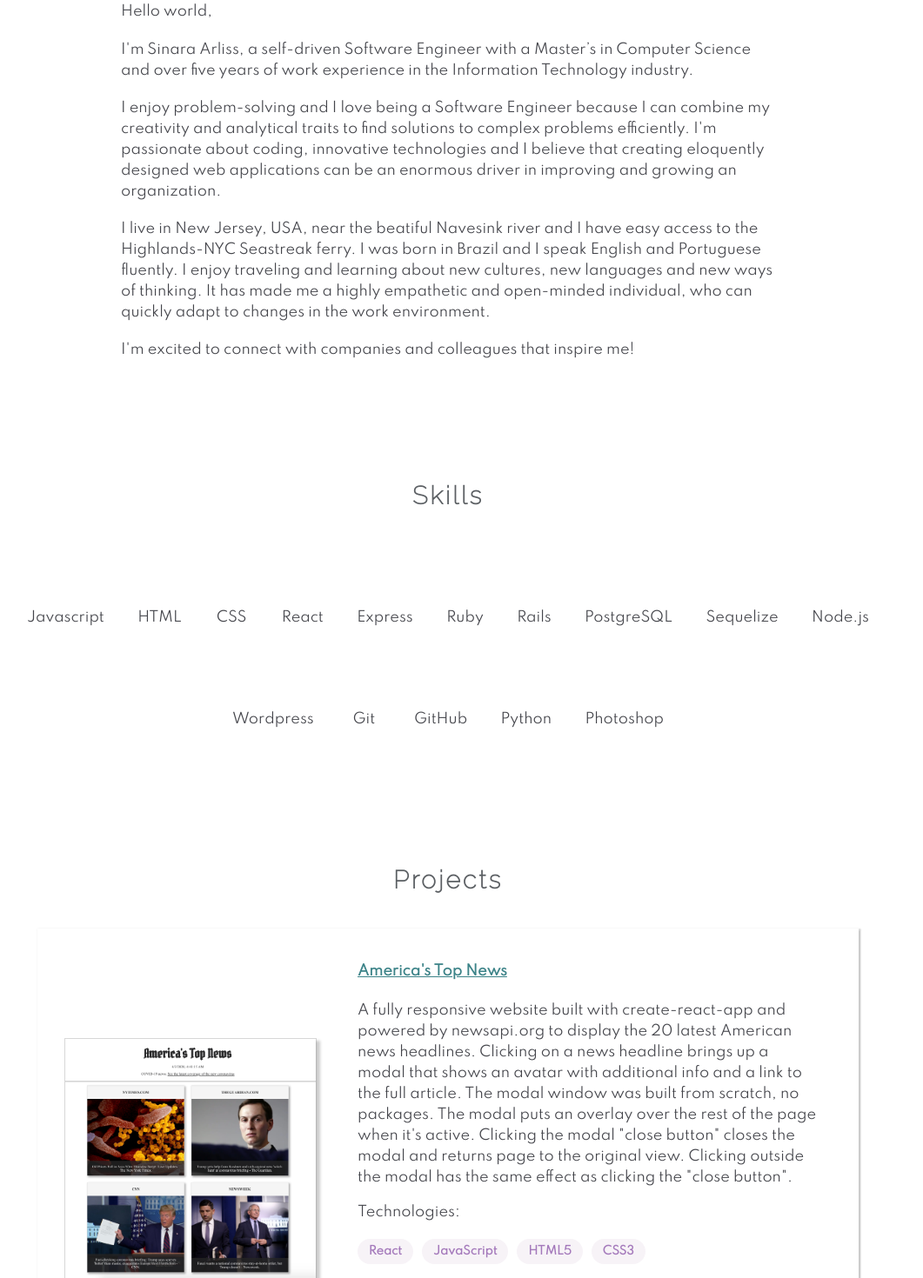
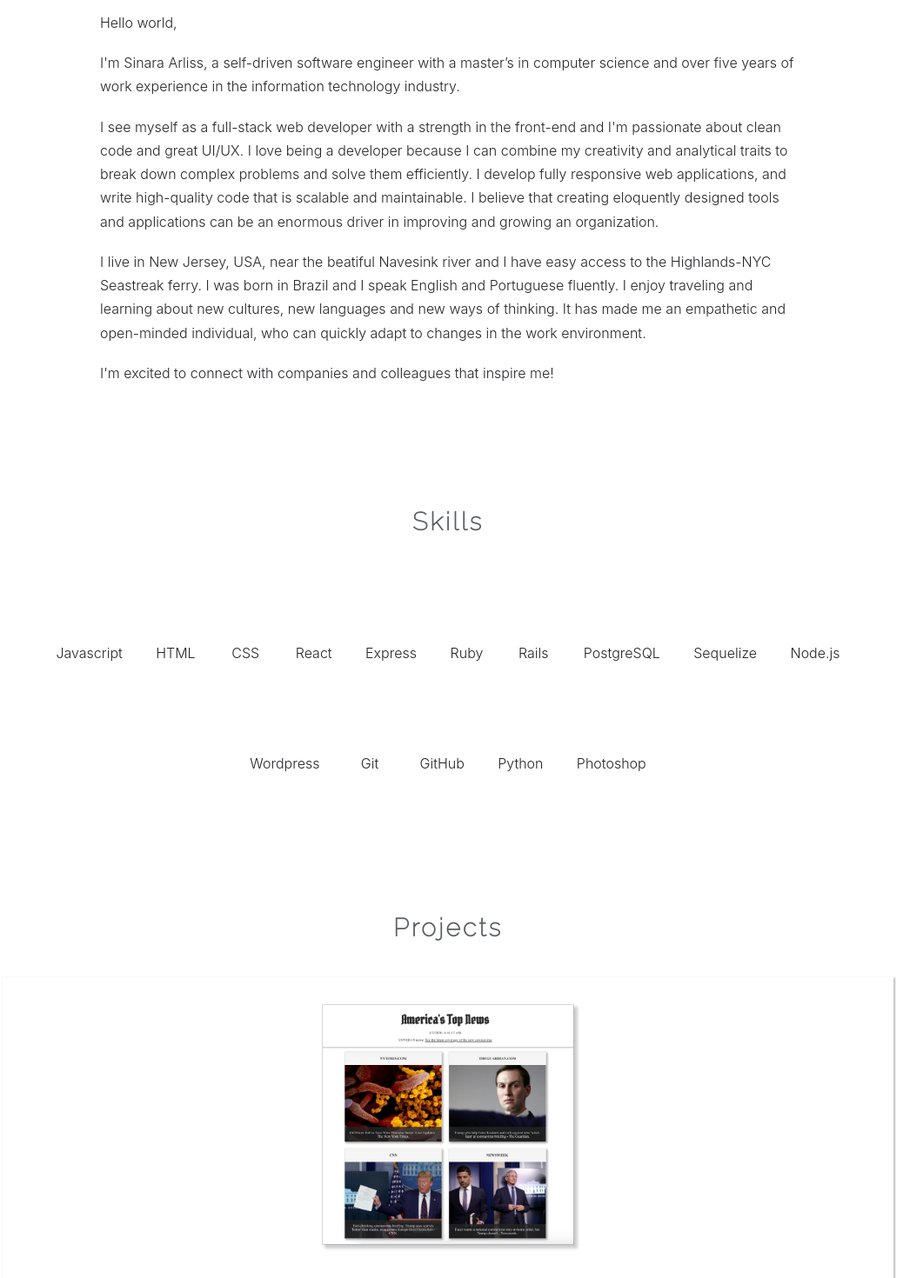
Before and after one commit to SArliss/sarliss-portfolio, a React (Create React App) app: page / in a window 1280 px wide. Shown: the part 1240-2710 px from the top of the page at 87% size, without its empty margins (125-1186 px from the left). Built offline with nearby package versions, Linux system fonts and the light colour scheme; some icons are missing.

Commit message:
Updated about me and footer sections

```diff
--- a/src/App.css
+++ b/src/App.css
@@ -9,10 +9,10 @@ html {
 
 .App {
   display: block;
-  font-family: 'Spartan', serif;
-  font-weight: 200;
-  line-height: 1.5em;
-  color: rgb(68, 69, 75);
+  font-family: -apple-system, BlinkMacSystemFont, 'Segoe UI', Roboto, Oxygen, Ubuntu, Cantarell, 'Open Sans', 'Helvetica Neue', sans-serif;
+  font-weight: 300;
+  line-height: 1.7em;
+  color: rgb(37, 38, 41);
   animation: fadein 2s;
 }
 
@@ -219,7 +219,7 @@ nav {
 
 #about-sinara p {
   text-align: left;
-  max-width: 47em;
+  max-width: 50em;
   margin: 0 auto;
   padding: 0.6em;
 }
@@ -239,8 +239,8 @@ nav {
 
 .about-sinara-summary p:first-child{
   color: purple;
-  font-family: -apple-system, BlinkMacSystemFont, 'Segoe UI', Roboto, Oxygen, Ubuntu, Cantarell, 'Open Sans', 'Helvetica Neue', sans-serif;
-}
+  font-size: larger;
+;}
 
 /* SKILLS SECTION  */
 
@@ -318,9 +318,9 @@ nav {
 }
 
 .single-project-right {
-  max-width: 33em;
+  max-width: 45em;
   margin: 0 auto;
-  padding: 0 2em 2em 2em;
+  padding: 0 1em 1em 1em;
   text-align: left;
 }
 
@@ -337,7 +337,7 @@ nav {
  padding: 0.2em 1em;
  font-size: 0.8em;
  color: #a479bb;
- font-weight: 600;
+ font-weight: 500;
  border: 0 solid rgba(174,136,173,.2);
  background-color: rgba(174,136,173,.1);
  border-radius: 100px;
@@ -365,6 +365,16 @@ nav {
   margin-right: 0.6em;
 }
 
+.project-title a{
+  font-family: 'Raleway', sans-serif;
+  font-size: 1.2em;
+  text-decoration: none;
+}
+
+.project-title a:hover{
+  text-decoration: underline;
+}
+
 /* RESUME SECTION  */
 
 #resume-icon {
@@ -385,18 +395,15 @@ nav {
 
 /* CONTACT SECTION  */
 
-.social-media {
+#contact {
   text-align: center;
   margin-bottom: 2em;
-}
-
-.social-media h3 {
-  padding-top: 0.5em;
-  margin-top: 0;
+  display: flex;
+  flex-direction: column;
 }
 
 .email-wrapper {
-  margin: 2.5em auto;
+  margin: 1em auto;
 }
 
 .email-wrapper a {
@@ -413,24 +420,14 @@ nav {
   background-color: rgb(82, 179, 177);
 }
 
-.social-media-icons a svg {
-  margin: 0.5em;
-  border-radius: 50%;
-  transition: 0.5s ease-in-out;
-}
-
-.social-media-icons a svg:hover {
-  fill: rgb(82, 179, 177);
-}
-
 /* FOOTER */
 
-footer {
+.footer-wrapper {
   text-align: center;
   font-size: 0.9em;
-  padding: 1.5em;
+  padding: 0 0 2em;
   color: white;
-  background-color: rgba(77, 83, 95, 0.8);
+  background-color: #414345;
 }
 
 footer a {
@@ -446,7 +443,8 @@ footer a:hover {
 .top-sign {
   text-align: center;
   font-size: 1em;
-  padding: 1em;
+  padding: 0.5em;
+  margin: 0 auto;
   color: white;
   background-color:  rgb(82, 179, 177);
 }
@@ -457,6 +455,22 @@ footer a:hover {
 
 .top-sign a:hover {
   color: rgb(6, 37, 6);
+}
+
+.social-media-icons {
+  text-align: center;
+  margin: 1em auto 0 auto;
+}
+
+.social-media-icons a svg {
+  margin: 0.5em;
+  border-radius: 50%;
+  fill:white;
+  transition: 0.5s ease-in-out;
+}
+
+.social-media-icons a svg:hover {
+  fill: rgb(82, 179, 177);
 }
 
 
@@ -501,7 +515,7 @@ footer a:hover {
   #about-sinara p {
     text-align: left;
     margin: 0 auto;
-    padding: 0.4em 0.3em;
+    padding: 0.4em 0em;
   }
 
   .development-icons{
@@ -524,7 +538,7 @@ footer a:hover {
   }
 
   .single-project-right {
-    padding: 0 0.3em 0.5em 0.5em;
+    padding: 0 0.2em 0.5em 0.2em;
   }
 
   #resume-icon {
--- a/src/Components/About.js
+++ b/src/Components/About.js
@@ -18,12 +18,13 @@ function About() {
 
             <p>Hello world,</p>
 
-            <p>I'm Sinara Arliss, a self-driven Software Engineer with a Master’s in Computer Science and over five years of work experience in the Information Technology industry.</p>
+            <p>I'm Sinara Arliss, a self-driven software engineer with a master’s in computer science and over five years of work experience in the information technology industry.</p>
 
-            <p>I enjoy problem-solving and I love being a Software Engineer because I can combine my creativity and analytical traits to find solutions to complex problems efficiently.
-            I'm passionate about coding, innovative technologies and I believe that creating eloquently designed web applications can be an enormous driver in improving and growing an organization.</p>
+            <p> I see myself as a full-stack web developer with a strength in the front-end and I'm passionate about clean code and great UI/UX. I love being a developer because I can combine my creativity and analytical traits to break down complex problems and solve them efficiently.
+            I develop fully responsive web applications, and write high-quality code that is scalable and maintainable.
+            I believe that creating eloquently designed tools and applications can be an enormous driver in improving and growing an organization.</p>
 
-            <p>I live in New Jersey, USA, near the beatiful Navesink river and I have easy access to the Highlands-NYC Seastreak ferry. I was born in Brazil and I speak English and Portuguese fluently. I enjoy traveling and learning about new cultures, new languages and new ways of thinking. It has made me a highly empathetic and open-minded individual,
+            <p>I live in New Jersey, USA, near the beatiful Navesink river and I have easy access to the Highlands-NYC Seastreak ferry. I was born in Brazil and I speak English and Portuguese fluently. I enjoy traveling and learning about new cultures, new languages and new ways of thinking. It has made me an empathetic and open-minded individual,
               who can quickly adapt to changes in the work environment.</p>
 
             <p>I'm excited to connect with companies and colleagues that inspire me!</p>
--- a/src/Components/Contact.js
+++ b/src/Components/Contact.js
@@ -3,25 +3,15 @@ import React from 'react'
 function Contact() {
   return (
     <div id="contact" className="section-wrapper">
-      <div className="social-media">
-        <h3>Let's Connect</h3>
-        <div>
 
-          <div className="email-wrapper">
-            <a href="mailto: sinaraarliss@gmail.com" target="_blank" rel="noopener noreferrer">sinaraarliss@gmail.com</a>
-          </div>
+      <div className="contact-title">
+        <h3>Contact</h3>
+      </div>
 
-          <div className="social-media-icons">
-            <a href="https://www.linkedin.com/in/sinaraarliss/" target="_blank" rel="noopener noreferrer">
-              <svg xmlns="http://www.w3.org/2000/svg" fill="#0E76A8" width="70" height="70" viewBox="0 0 24 24"><path d="M12 0c-6.627 0-12 5.373-12 12s5.373 12 12 12 12-5.373 12-12-5.373-12-12-12zm-2 16h-2v-6h2v6zm-1-6.891c-.607 0-1.1-.496-1.1-1.109 0-.612.492-1.109 1.1-1.109s1.1.497 1.1 1.109c0 .613-.493 1.109-1.1 1.109zm8 6.891h-1.998v-2.861c0-1.881-2.002-1.722-2.002 0v2.861h-2v-6h2v1.093c.872-1.616 4-1.736 4 1.548v3.359z" /></svg>
-            </a>
-            <a href="https://github.com/SArliss" target="_blank" rel="noopener noreferrer">
-              <svg xmlns="http://www.w3.org/2000/svg" width="70" height="70" viewBox="0 0 24 24"><path d="M12 0c-6.626 0-12 5.373-12 12 0 5.302 3.438 9.8 8.207 11.387.599.111.793-.261.793-.577v-2.234c-3.338.726-4.033-1.416-4.033-1.416-.546-1.387-1.333-1.756-1.333-1.756-1.089-.745.083-.729.083-.729 1.205.084 1.839 1.237 1.839 1.237 1.07 1.834 2.807 1.304 3.492.997.107-.775.418-1.305.762-1.604-2.665-.305-5.467-1.334-5.467-5.931 0-1.311.469-2.381 1.236-3.221-.124-.303-.535-1.524.117-3.176 0 0 1.008-.322 3.301 1.23.957-.266 1.983-.399 3.003-.404 1.02.005 2.047.138 3.006.404 2.291-1.552 3.297-1.23 3.297-1.23.653 1.653.242 2.874.118 3.176.77.84 1.235 1.911 1.235 3.221 0 4.609-2.807 5.624-5.479 5.921.43.372.823 1.102.823 2.222v3.293c0 .319.192.694.801.576 4.765-1.589 8.199-6.086 8.199-11.386 0-6.627-5.373-12-12-12z" /></svg>
-            </a>
+      <div className="email-wrapper">
+        <a href="mailto: sinaraarliss@gmail.com" target="_blank" rel="noopener noreferrer">sinaraarliss@gmail.com</a>
+      </div>
 
-          </div>
-        </div>
-      </div>
     </div>
   )
 }
--- a/src/Components/Footer.js
+++ b/src/Components/Footer.js
@@ -5,7 +5,18 @@ function Footer() {
     <div className="footer-wrapper">
 
       <div className="top-sign">
-          <a href="/#sinara">↑ TOP</a>
+        <a href="/#sinara">↑ TOP</a>
+      </div>
+
+      <div className="social-media-icons">
+        <a href="https://www.linkedin.com/in/sinaraarliss/" target="_blank" rel="noopener noreferrer">
+          <svg xmlns="http://www.w3.org/2000/svg" width="60" height="70" viewBox="0 0 24 24"><path d="M12 0c-6.627 0-12 5.373-12 12s5.373 12 12 12 12-5.373 12-12-5.373-12-12-12zm-2 16h-2v-6h2v6zm-1-6.891c-.607 0-1.1-.496-1.1-1.109 0-.612.492-1.109 1.1-1.109s1.1.497 1.1 1.109c0 .613-.493 1.109-1.1 1.109zm8 6.891h-1.998v-2.861c0-1.881-2.002-1.722-2.002 0v2.861h-2v-6h2v1.093c.872-1.616 4-1.736 4 1.548v3.359z" /></svg>
+        </a>
+        <a href="https://github.com/SArliss" target="_blank" rel="noopener noreferrer">
+          <svg xmlns="http://www.w3.org/2000/svg" width="60" height="70" viewBox="0 0 24 24"><path d="M12 0c-6.626 0-12 5.373-12 12 0 5.302 3.438 9.8 8.207 11.387.599.111.793-.261.793-.577v-2.234c-3.338.726-4.033-1.416-4.033-1.416-.546-1.387-1.333-1.756-1.333-1.756-1.089-.745.083-.729.083-.729 1.205.084 1.839 1.237 1.839 1.237 1.07 1.834 2.807 1.304 3.492.997.107-.775.418-1.305.762-1.604-2.665-.305-5.467-1.334-5.467-5.931 0-1.311.469-2.381 1.236-3.221-.124-.303-.535-1.524.117-3.176 0 0 1.008-.322 3.301 1.23.957-.266 1.983-.399 3.003-.404 1.02.005 2.047.138 3.006.404 2.291-1.552 3.297-1.23 3.297-1.23.653 1.653.242 2.874.118 3.176.77.84 1.235 1.911 1.235 3.221 0 4.609-2.807 5.624-5.479 5.921.43.372.823 1.102.823 2.222v3.293c0 .319.192.694.801.576 4.765-1.589 8.199-6.086 8.199-11.386 0-6.627-5.373-12-12-12z" /></svg>
+        </a>
+        <a href="mailto: sinaraarliss@gmail.com" target="_blank" rel="noopener noreferrer">
+        <svg xmlns="http://www.w3.org/2000/svg" width="60" height="70" viewBox="0 0 24 24"><path d="M12 .02c-6.627 0-12 5.373-12 12s5.373 12 12 12 12-5.373 12-12-5.373-12-12-12zm6.99 6.98l-6.99 5.666-6.991-5.666h13.981zm.01 10h-14v-8.505l7 5.673 7-5.672v8.504z"/></svg>        </a>
       </div>
 
       <footer>Copyright © <a href="mailto: sinaraarliss@gmail.com" target="_blank" rel="noopener noreferrer">Sinara Arliss</a> 2020</footer>
```
